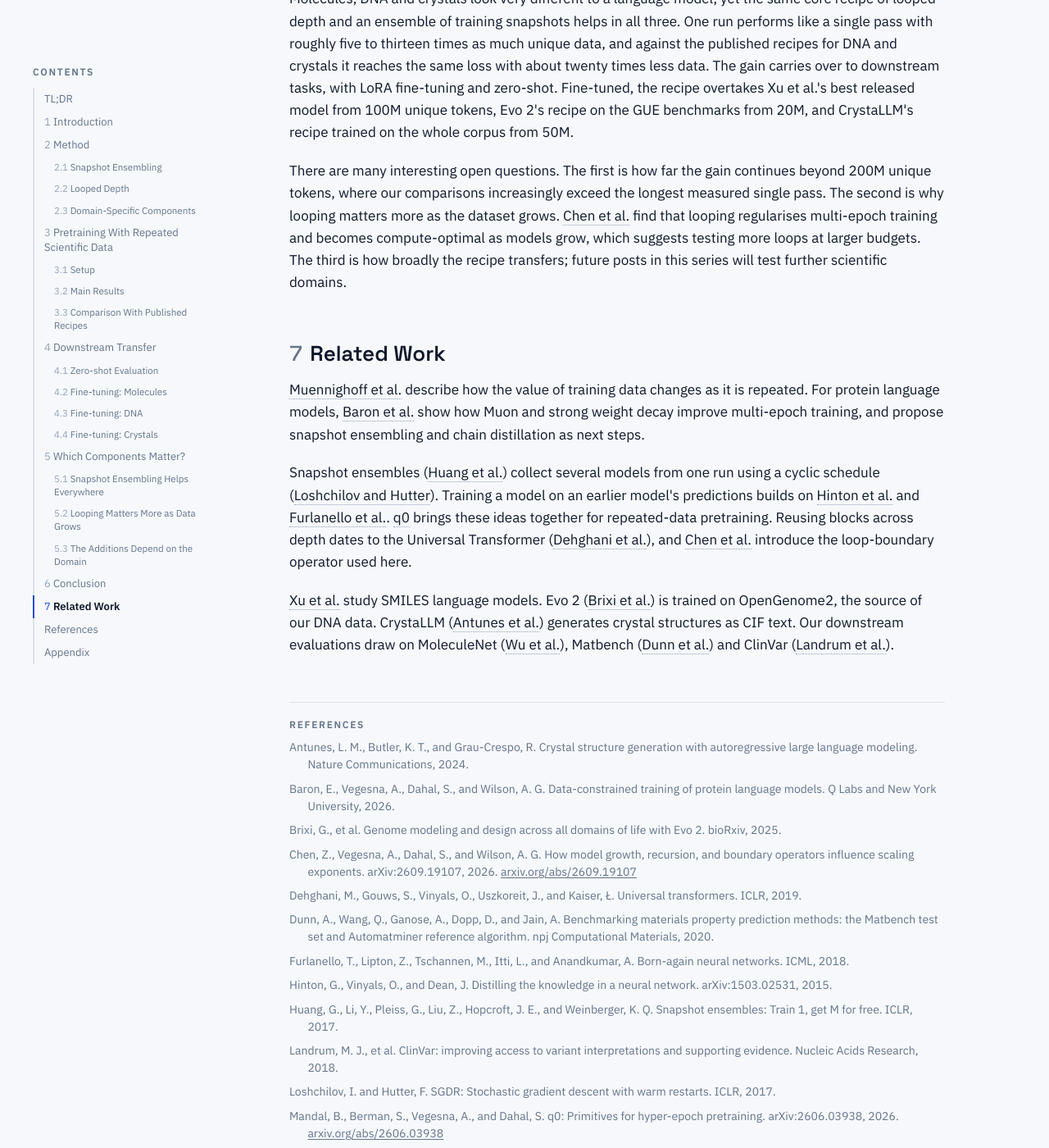
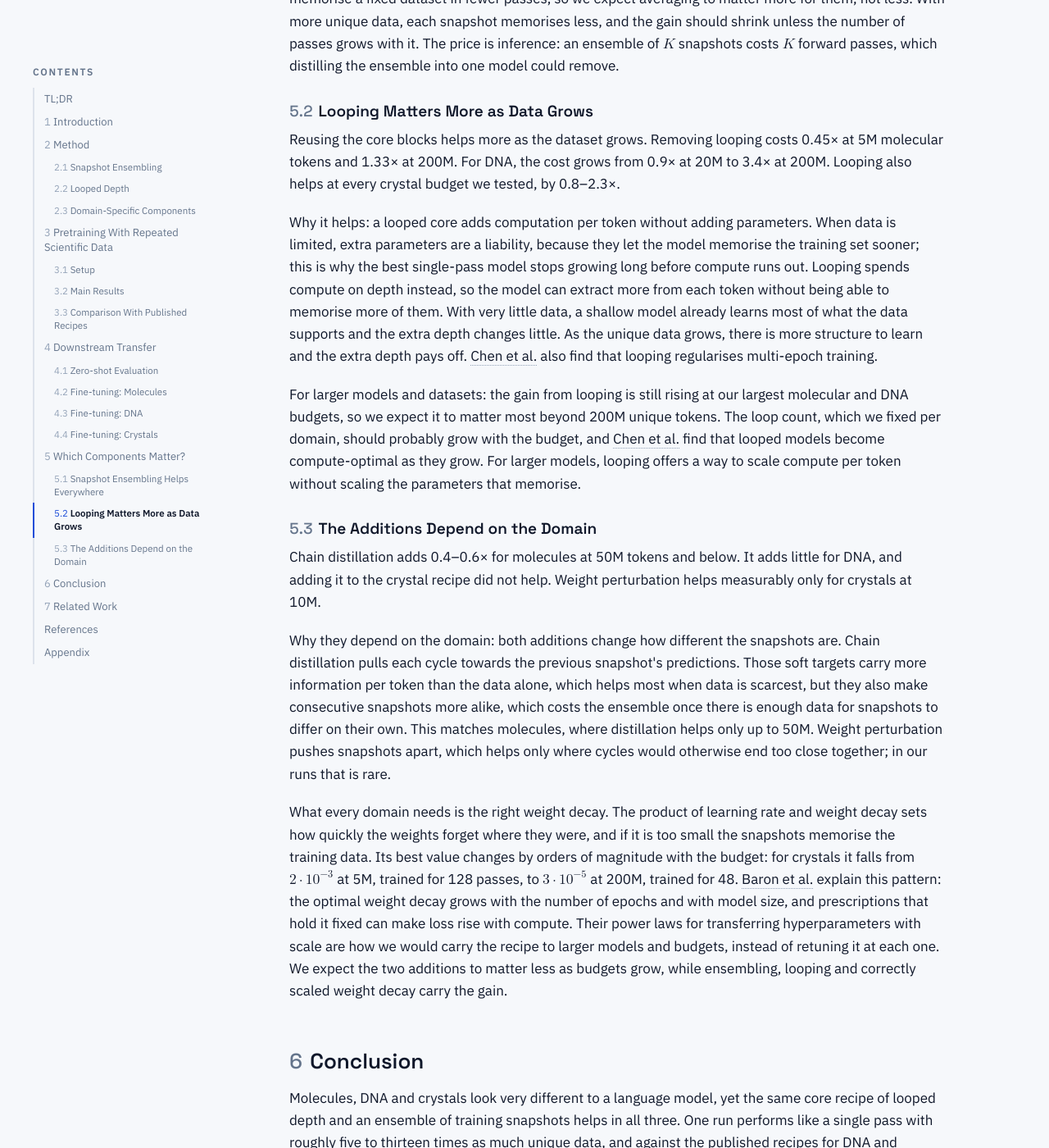
Before and after one commit to Asatheesh6561/Asatheesh6561.github.io, a Jekyll site: the page data-constrained-scientific-pretraining/index.html, which Jekyll copies as it is, in a window 1280 px wide and 1400 px high, scrolled down 12412 px. Shown: the whole window at 82% size. Built offline with Jekyll 4.4.1, drawn with Linux system fonts in a browser that asks for light colours; some of the changed text lies outside the part shown.

Commit message:
Expand the component discussion (5.1-5.3); cite the data-constrained scaling-laws paper
Co-Authored-By: Claude Opus 5.5 <noreply@anthropic.com>

```diff
--- a/data-constrained-scientific-pretraining/index.html
+++ b/data-constrained-scientific-pretraining/index.html
@@ -216,7 +216,7 @@
 
     <h2 id="introduction"><span class="num">1</span>Introduction</h2>
     <p>Language models for science are increasingly limited by data rather than compute. Training compute keeps getting cheaper, while new scientific data does not. A computed crystal structure costs a density-functional calculation and an experimental one a synthesis and a refinement. The informative part of a genome is fixed by biology: OpenGenome2's entire curated set of eukaryotic genic windows contains 0.42 trillion bases, and for most lineages far less exists. When a dataset cannot grow, the question becomes how much a model can learn from each example it already has.</p>
-    <p>The usual answer is to repeat the data. For web text, <a class="ref" data-ref="muennighoff">Muennighoff et al.</a> found that the first few repeated epochs are almost as good as new data and that later ones add little. Our work on protein language models (<a class="ref" data-ref="baron">Baron et al.</a>) showed that a carefully tuned multi-epoch setup goes much further, and <a class="ref" data-ref="q0">q0</a> introduced training primitives designed for many passes over the same data.</p>
+    <p>The usual answer is to repeat the data. For web text, <a class="ref" data-ref="muennighoff">Muennighoff et al.</a> found that the first few repeated epochs are almost as good as new data and that later ones add little. <a class="ref" data-ref="baron">Baron et al.</a> showed that repetition goes much further when hyperparameters, above all weight decay, are rescaled with model size and the number of epochs, and when ensembling is used as a separate axis of scaling. <a class="ref" data-ref="q0">q0</a> introduced training primitives designed for many passes over the same data.</p>
     <p>In this work, we ask whether one such recipe transfers across science, rather than working in a single carefully chosen domain. We pick three domains that differ in almost every way a sequence model can see: SMILES strings of molecules with a 591-token vocabulary, eukaryotic DNA with 8 tokens and 2,046-base windows, and crystal structures written as CIF files with 371 tokens, mostly numbers and symmetry symbols. In each domain we build the same measurement from scratch: a tuned single-pass frontier, tuned plain repetition, the domain's published training recipe, and downstream tasks where pretraining is known to matter.</p>
     <p>We make the following contributions.</p>
     <ul>
@@ -387,26 +387,32 @@
 
     <h3 id="abl-ensembling"><span class="num">5.1</span>Snapshot Ensembling Helps Everywhere</h3>
     <p>Averaging snapshots helps in every domain. For molecules, the best single snapshot is worth 3.2–4.1× the data while the ensemble reaches 5.4–6.2×. At 5M–50M crystal tokens, those ranges are 5.0–9.9× and 7.4–13.3×. For DNA, averaging adds about 1–2× at most budgets; at 10M the difference is within seed noise.</p>
+    <p>Why it helps: each cycle ends at a low learning rate, where the weights settle into a solution that fits the training documents closely, including details that do not generalise. The next cycle's high learning rate and stronger weight decay move the weights away before they settle again. Snapshots therefore memorise different details of the same data but agree on what generalises, and averaging their probabilities cancels much of the memorised part while keeping the shared signal. The gain tracks how often each token is seen. The molecular runs make 128 passes at every budget, and as the budget grows the best single snapshot falls from 4.0× to 3.2× while the ensemble holds near 6×, so averaging is worth more at 200M than at 5M. The crystal runs make 128 passes at 5M but only 48 at 200M, and the ensemble's lead over its best snapshot shrinks from about 3× to 1.3×.</p>
+    <p>For larger models and datasets: <a class="ref" data-ref="baron">Baron et al.</a> show on web text that ensembling is its own axis for scaling under a data constraint. With members added according to a fitted scaling law, loss keeps falling as compute grows, whereas without them a larger compute budget can make loss worse. Larger models memorise a fixed dataset in fewer passes, so we expect averaging to matter more for them, not less. With more unique data, each snapshot memorises less, and the gain should shrink unless the number of passes grows with it. The price is inference: an ensemble of $K$ snapshots costs $K$ forward passes, which distilling the ensemble into one model could remove.</p>
 
     <h3 id="abl-looping"><span class="num">5.2</span>Looping Matters More as Data Grows</h3>
     <p>Reusing the core blocks helps more as the dataset grows. Removing looping costs 0.45× at 5M molecular tokens and 1.33× at 200M. For DNA, the cost grows from 0.9× at 20M to 3.4× at 200M. Looping also helps at every crystal budget we tested, by 0.8–2.3×.</p>
+    <p>Why it helps: a looped core adds computation per token without adding parameters. When data is limited, extra parameters are a liability, because they let the model memorise the training set sooner; this is why the best single-pass model stops growing long before compute runs out. Looping spends compute on depth instead, so the model can extract more from each token without being able to memorise more of them. With very little data, a shallow model already learns most of what the data supports and the extra depth changes little. As the unique data grows, there is more structure to learn and the extra depth pays off. <a class="ref" data-ref="chen">Chen et al.</a> also find that looping regularises multi-epoch training.</p>
+    <p>For larger models and datasets: the gain from looping is still rising at our largest molecular and DNA budgets, so we expect it to matter most beyond 200M unique tokens. The loop count, which we fixed per domain, should probably grow with the budget, and <a class="ref" data-ref="chen">Chen et al.</a> find that looped models become compute-optimal as they grow. For larger models, looping offers a way to scale compute per token without scaling the parameters that memorise.</p>
 
     <h3 id="abl-additions"><span class="num">5.3</span>The Additions Depend on the Domain</h3>
     <p>Chain distillation adds 0.4–0.6× for molecules at 50M tokens and below. It adds little for DNA, and adding it to the crystal recipe did not help. Weight perturbation helps measurably only for crystals at 10M.</p>
+    <p>Why they depend on the domain: both additions change how different the snapshots are. Chain distillation pulls each cycle towards the previous snapshot's predictions. Those soft targets carry more information per token than the data alone, which helps most when data is scarcest, but they also make consecutive snapshots more alike, which costs the ensemble once there is enough data for snapshots to differ on their own. This matches molecules, where distillation helps only up to 50M. Weight perturbation pushes snapshots apart, which helps only where cycles would otherwise end too close together; in our runs that is rare.</p>
+    <p>What every domain needs is the right weight decay. The product of learning rate and weight decay sets how quickly the weights forget where they were, and if it is too small the snapshots memorise the training data. Its best value changes by orders of magnitude with the budget: for crystals it falls from $2\cdot10^{-3}$ at 5M, trained for 128 passes, to $3\cdot10^{-5}$ at 200M, trained for 48. <a class="ref" data-ref="baron">Baron et al.</a> explain this pattern: the optimal weight decay grows with the number of epochs and with model size, and prescriptions that hold it fixed can make loss rise with compute. Their power laws for transferring hyperparameters with scale are how we would carry the recipe to larger models and budgets, instead of retuning it at each one. We expect the two additions to matter less as budgets grow, while ensembling, looping and correctly scaled weight decay carry the gain.</p>
 
     <h2 id="conclusion"><span class="num">6</span>Conclusion</h2>
     <p>Molecules, DNA and crystals look very different to a language model, yet the same core recipe of looped depth and an ensemble of training snapshots helps in all three. One run performs like a single pass with roughly five to thirteen times as much unique data, and against the published recipes for DNA and crystals it reaches the same loss with about twenty times less data. The gain carries over to downstream tasks, with LoRA fine-tuning and zero-shot. Fine-tuned, the recipe overtakes Xu et al.'s best released model from 100M unique tokens, Evo 2's recipe on the GUE benchmarks from 20M, and CrystaLLM's recipe trained on the whole corpus from 50M.</p>
     <p>There are many interesting open questions. The first is how far the gain continues beyond 200M unique tokens, where our comparisons increasingly exceed the longest measured single pass. The second is why looping matters more as the dataset grows. <a class="ref" data-ref="chen">Chen et al.</a> find that looping regularises multi-epoch training and becomes compute-optimal as models grow, which suggests testing more loops at larger budgets. The third is how broadly the recipe transfers; future posts in this series will test further scientific domains.</p>
 
     <h2 id="related-work"><span class="num">7</span>Related Work</h2>
-    <p><a class="ref" data-ref="muennighoff">Muennighoff et al.</a> describe how the value of training data changes as it is repeated. For protein language models, <a class="ref" data-ref="baron">Baron et al.</a> show how Muon and strong weight decay improve multi-epoch training, and propose snapshot ensembling and chain distillation as next steps.</p>
+    <p><a class="ref" data-ref="muennighoff">Muennighoff et al.</a> describe how the value of training data changes as it is repeated. <a class="ref" data-ref="baron">Baron et al.</a> fit power laws that transfer hyperparameters, in particular weight decay, across model size and number of epochs, and scaling laws for adding ensemble members. Together they explain why our weight decay changes with the budget and why snapshot ensembling keeps helping.</p>
     <p>Snapshot ensembles (<a class="ref" data-ref="huang">Huang et al.</a>) collect several models from one run using a cyclic schedule (<a class="ref" data-ref="sgdr">Loshchilov and Hutter</a>). Training a model on an earlier model's predictions builds on <a class="ref" data-ref="hinton">Hinton et al.</a> and <a class="ref" data-ref="ban">Furlanello et al.</a>. <a class="ref" data-ref="q0">q0</a> brings these ideas together for repeated-data pretraining. Reusing blocks across depth dates to the Universal Transformer (<a class="ref" data-ref="ut">Dehghani et al.</a>), and <a class="ref" data-ref="chen">Chen et al.</a> introduce the loop-boundary operator used here.</p>
     <p><a class="ref" data-ref="xu">Xu et al.</a> study SMILES language models. Evo 2 (<a class="ref" data-ref="evo2">Brixi et al.</a>) is trained on OpenGenome2, the source of our DNA data. CrystaLLM (<a class="ref" data-ref="crystallm">Antunes et al.</a>) generates crystal structures as CIF text. Our downstream evaluations draw on MoleculeNet (<a class="ref" data-ref="moleculenet">Wu et al.</a>), Matbench (<a class="ref" data-ref="matbench">Dunn et al.</a>) and ClinVar (<a class="ref" data-ref="clinvar">Landrum et al.</a>).</p>
 
     <section class="references" id="references">
       <h2>References</h2>
       <p class="bibitem" id="ref-crystallm">Antunes, L. M., Butler, K. T., and Grau-Crespo, R. Crystal structure generation with autoregressive large language modeling. Nature Communications, 2024.</p>
-      <p class="bibitem" id="ref-baron">Baron, E., Vegesna, A., Dahal, S., and Wilson, A. G. Data-constrained training of protein language models. Q Labs and New York University, 2026.</p>
+      <p class="bibitem" id="ref-baron">Baron, E., Berman, S., Satheesh, A., Vegesna, A., Dahal, S., and Wilson, A. G. Improving data-constrained scaling with hyperparameter transfer and ensembling. arXiv:2610.37842, 2026. <a href="https://arxiv.org/abs/2610.37842" target="_blank" rel="noopener">arxiv.org/abs/2610.37842</a></p>
       <p class="bibitem" id="ref-evo2">Brixi, G., et al. Genome modeling and design across all domains of life with Evo 2. bioRxiv, 2025.</p>
       <p class="bibitem" id="ref-chen">Chen, Z., Vegesna, A., Dahal, S., and Wilson, A. G. How model growth, recursion, and boundary operators influence scaling exponents. arXiv:2609.19107, 2026. <a href="https://arxiv.org/abs/2609.19107" target="_blank" rel="noopener">arxiv.org/abs/2609.19107</a></p>
       <p class="bibitem" id="ref-ut">Dehghani, M., Gouws, S., Vinyals, O., Uszkoreit, J., and Kaiser, Ł. Universal transformers. ICLR, 2019.</p>
```
